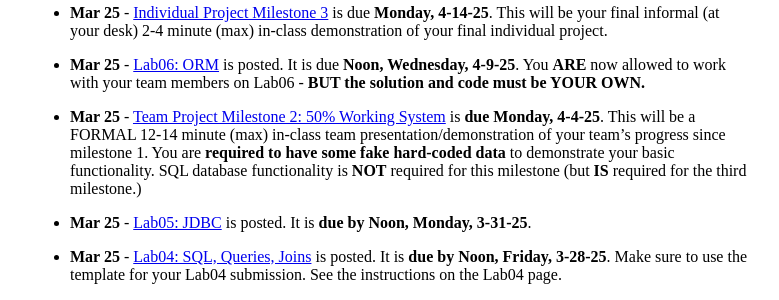
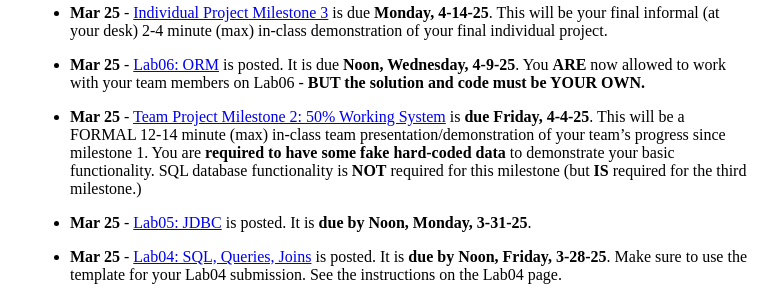
Before and after one commit to ycpcs/cs320-spring2025, a Jekyll site: the page built from index.md, in a window 1280 px wide and 900 px high, scrolled down 451 px. Shown: the part 152-452 px from the top of the window, without its empty margins (250-1029 px from the left). Built offline with Jekyll 4.4.1, drawn with Linux system fonts in a browser that asks for light colours.

Commit message:
update ms2 news day
update ms2 news day

```diff
--- a/index.md
+++ b/index.md
@@ -61,7 +61,7 @@ As such, some of the links below could return 404 Page Not Found Errors.  We wil
 
 * **Mar 25** - [Lab06: ORM](labs/lab06.html) is posted.  It is due **Noon, Wednesday, 4-9-25**.  You **ARE** now allowed to work with your team members on Lab06 - **BUT the solution and code must be YOUR OWN.**
 
-* **Mar 25** - [Team Project Milestone 2: 50% Working System](assign/assign03.html) is **due Monday, 4-4-25**.  This will be a FORMAL 12-14 minute (max) in-class team presentation/demonstration of your team's progress since milestone 1.  You are **required to have some fake hard-coded data** to demonstrate your basic functionality.  SQL database functionality is **NOT** required for this milestone (but **IS** required for the third milestone.)
+* **Mar 25** - [Team Project Milestone 2: 50% Working System](assign/assign03.html) is **due Friday, 4-4-25**.  This will be a FORMAL 12-14 minute (max) in-class team presentation/demonstration of your team's progress since milestone 1.  You are **required to have some fake hard-coded data** to demonstrate your basic functionality.  SQL database functionality is **NOT** required for this milestone (but **IS** required for the third milestone.)
 
 * **Mar 25** - [Lab05: JDBC](labs/lab05.html) is posted.  It is **due by Noon,  Monday, 3-31-25**.
 
```
